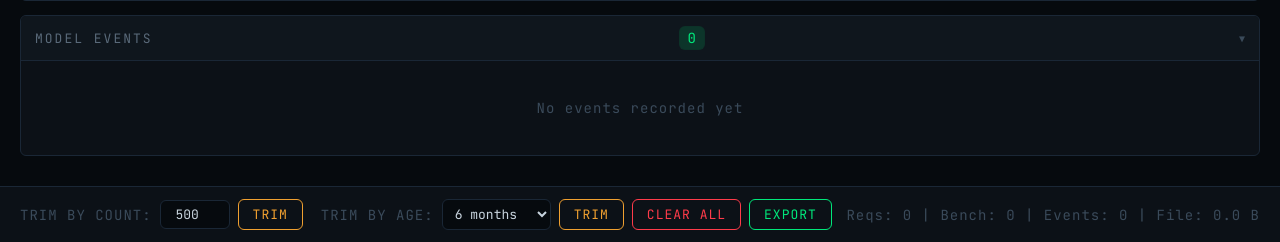
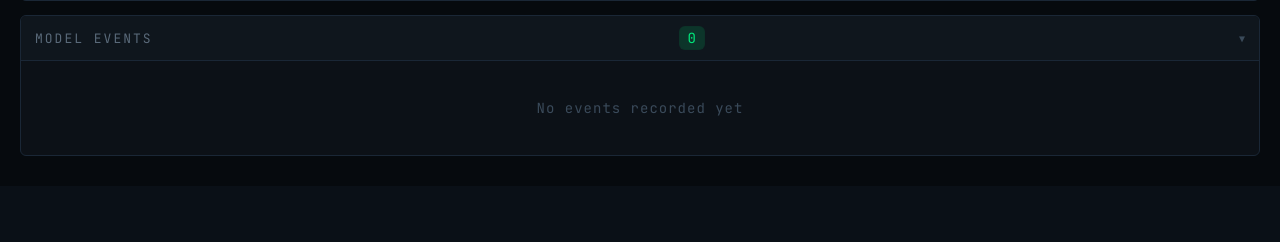
Before and after one commit to Ava-AgentOne/ollama-dashboard, a Flask app: page / in a window 1280 px wide. Shown: the part 1278-1520 px from the top of the page. After the commit the page ends 1434 px from the top, so only its background shows below. Run offline with Flask 3, Linux system fonts and the light colour scheme; data that the repository does not hold is empty; parts of the project's set-up code (start-up, migrations or seed data) failed here and were passed over.

Commit message:
Move trim/export/clear controls from dashboard footer to Settings page

```diff
--- a/templates/dashboard.html
+++ b/templates/dashboard.html
@@ -395,13 +395,6 @@
 .chart-toggle:hover { border-color:var(--accent-1); color:var(--accent-1); }
 .chart-toggle.active { border-color:var(--accent-1); color:var(--accent-1); background:var(--glow-1); }
 .chart-filters { display:flex; gap:6px; align-items:center; }
-.controls-bar {
-  display:flex; align-items:center; justify-content:space-between;
-  padding:12px 20px; border-top:1px solid var(--border); background:var(--bg-panel);
-  flex-wrap:wrap; gap:8px;
-}
-.controls-group { display:flex; align-items:center; gap:8px; flex-wrap:wrap; }
-.controls-info { font-size:14px; color:var(--text-muted); letter-spacing:1px; }
 
 /* ── Update checker ──────────────────────────────────────────── */
 .update-card {
@@ -829,29 +842,6 @@
     <button class="btn c2" onclick="loadSettingsUI()">Reset</button>
   </div>
 </div>
-</div>
-
-<!-- ════════ CONTROLS BAR ════════ -->
-<div class="controls-bar">
-  <div class="controls-group">
-    <span class="controls-info">TRIM BY COUNT:</span>
-    <input type="number" class="input input-sm" id="trimCount" value="500" min="10">
-    <button class="btn c2" onclick="trimByCount()">Trim</button>
-    <span class="controls-info" style="margin-left:10px;">TRIM BY AGE:</span>
-    <select class="input" id="trimMonths" style="font-size:13px;padding:5px 8px;">
-      <option value="1">1 month</option>
-      <option value="3">3 months</option>
-      <option value="6" selected>6 months</option>
-      <option value="12">12 months</option>
-      <option value="24">24 months</option>
-    </select>
-    <button class="btn c2" onclick="trimByTime()">Trim</button>
-    <button class="btn err" onclick="clearHistory()">Clear All</button>
-    <button class="btn" onclick="exportHistory()">Export</button>
-  </div>
-  <div class="controls-group">
-    <span class="controls-info" id="histFileInfo">—</span>
-  </div>
 </div>
 
 <!-- ════════ POPUP ════════ -->
```
Also changed, not shown: other parts of templates/dashboard.html (+26 -6 lines).
